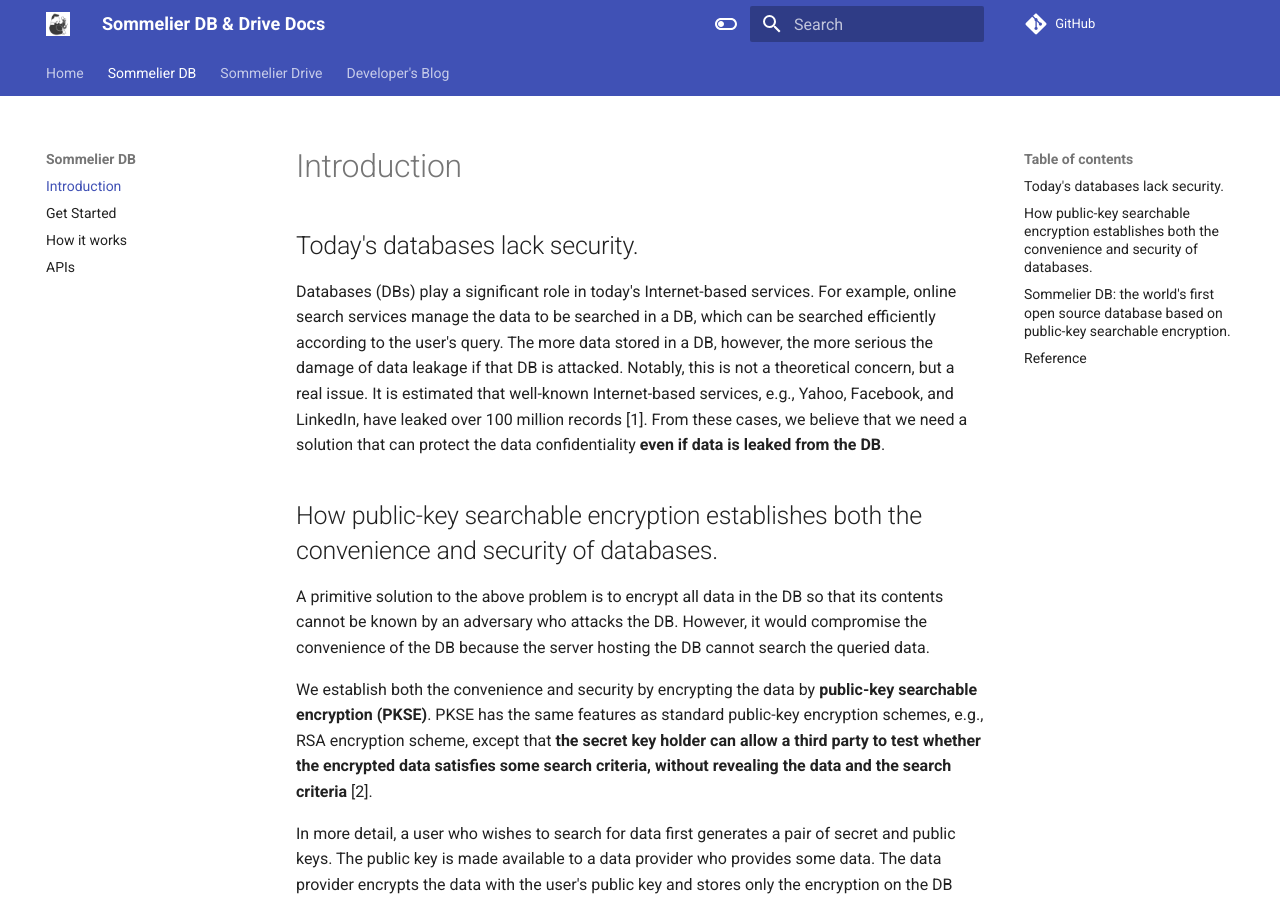
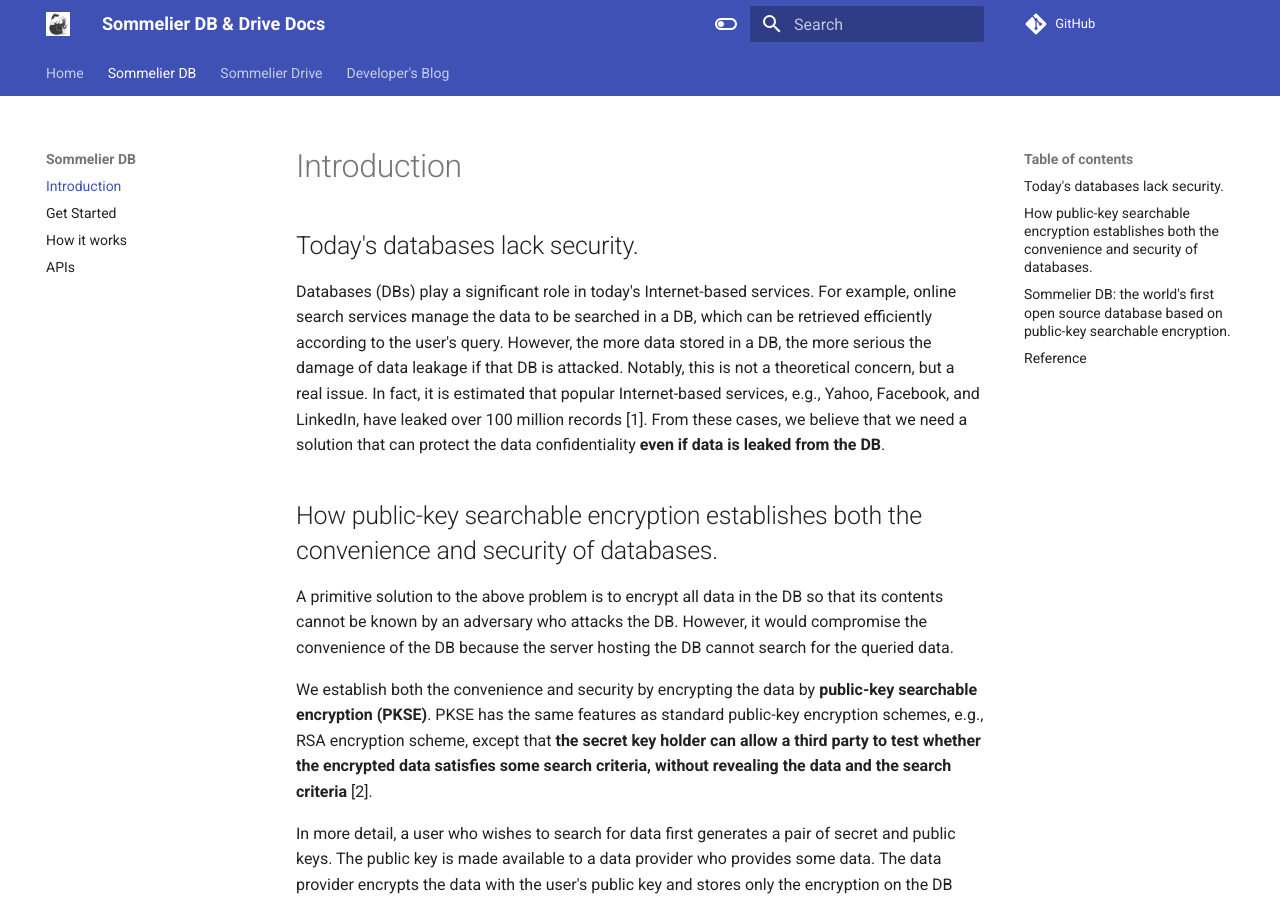
Before and after one commit to Sommelier-db/Sommelier-docs, an MkDocs documentation site: the page built from docs/db/intro.md, in a window 1280 px wide and 900 px high. Built offline with MkDocs 1.6.1 and Material for MkDocs 9.7.7, drawn with Linux system fonts in a browser that asks for light colours; comment, search, counter and statistics services are not loaded.

Commit message:
Modify db/intro.md.

```diff
--- a/docs/db/intro.md
+++ b/docs/db/intro.md
@@ -1,14 +1,14 @@
 ## Today's databases lack security.
 Databases (DBs) play a significant role in today's Internet-based services.
-For example, online search services manage the data to be searched in a DB, which can be searched efficiently according to the user's query.
-The more data stored in a DB, however, the more serious the damage of data leakage if that DB is attacked.
-Notably, this is not a theoretical concern, but a real issue. It is estimated that well-known Internet-based services, e.g., Yahoo, Facebook, and LinkedIn, have leaked over 100 million records [1].
+For example, online search services manage the data to be searched in a DB, which can be retrieved efficiently according to the user's query.
+However, the more data stored in a DB, the more serious the damage of data leakage if that DB is attacked.
+Notably, this is not a theoretical concern, but a real issue. In fact, it is estimated that popular Internet-based services, e.g., Yahoo, Facebook, and LinkedIn, have leaked over 100 million records [1].
 From these cases, we believe that we need a solution that can protect the data confidentiality **even if data is leaked from the DB**.
 
 
 ## How public-key searchable encryption establishes both the convenience and security of databases.
 A primitive solution to the above problem is to encrypt all data in the DB so that its contents cannot be known by an adversary who attacks the DB.
-However, it would compromise the convenience of the DB because the server hosting the DB cannot search the queried data.
+However, it would compromise the convenience of the DB because the server hosting the DB cannot search for the queried data.
 
 We establish both the convenience and security by encrypting the data by **public-key searchable encryption (PKSE)**.
 PKSE has the same features as standard public-key encryption schemes, e.g., RSA encryption scheme, except that **the secret key holder can allow a third party to test whether the encrypted data satisfies some search criteria, without revealing the data and the search criteria** [2].
```
